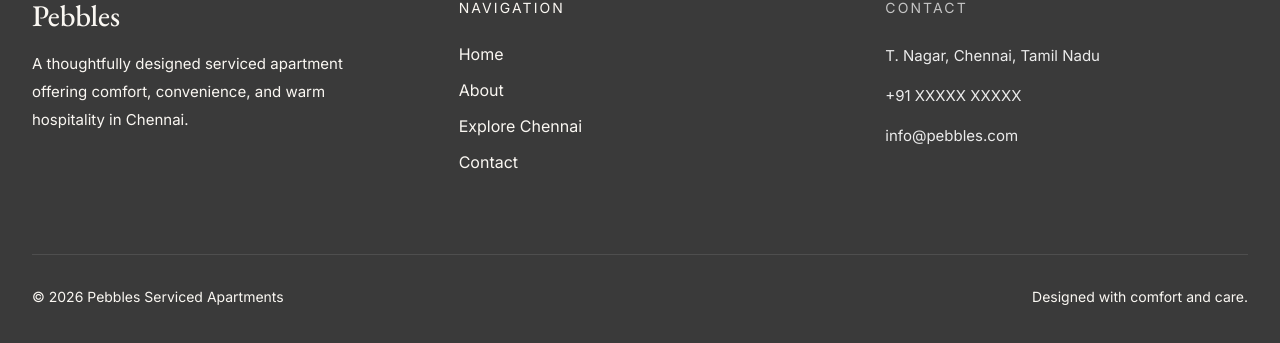
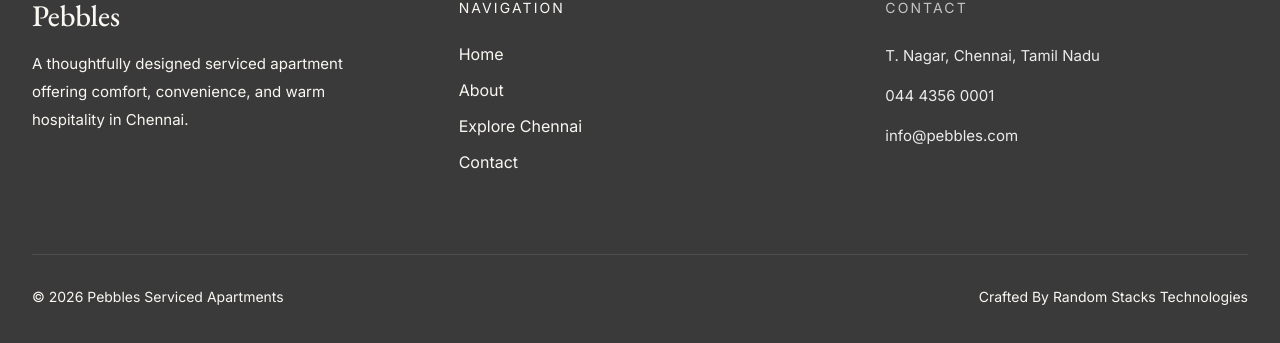
Before and after one commit to Random-Stack-Team/client-pebbels, a React (Vite) app: page / in a window 1280 px wide. Shown: the part 7178-7521 px from the top of the page. Built offline with nearby package versions, Linux system fonts and the light colour scheme.

Commit message:
minor Fixes

```diff
--- a/src/components/layout/Footer.jsx
+++ b/src/components/layout/Footer.jsx
@@ -86,7 +86,7 @@ export default function Footer() {
               </p>
 
               <p>
-                +91 XXXXX XXXXX
+                044 4356 0001
               </p>
 
               <p>
@@ -128,7 +128,7 @@ export default function Footer() {
           </p>
 
           <p>
-            Designed with comfort and care.
+            Crafted By Random Stacks Technologies
           </p>
 
         </div>
```
Lines whose indentation alone changed are shown as unchanged.
